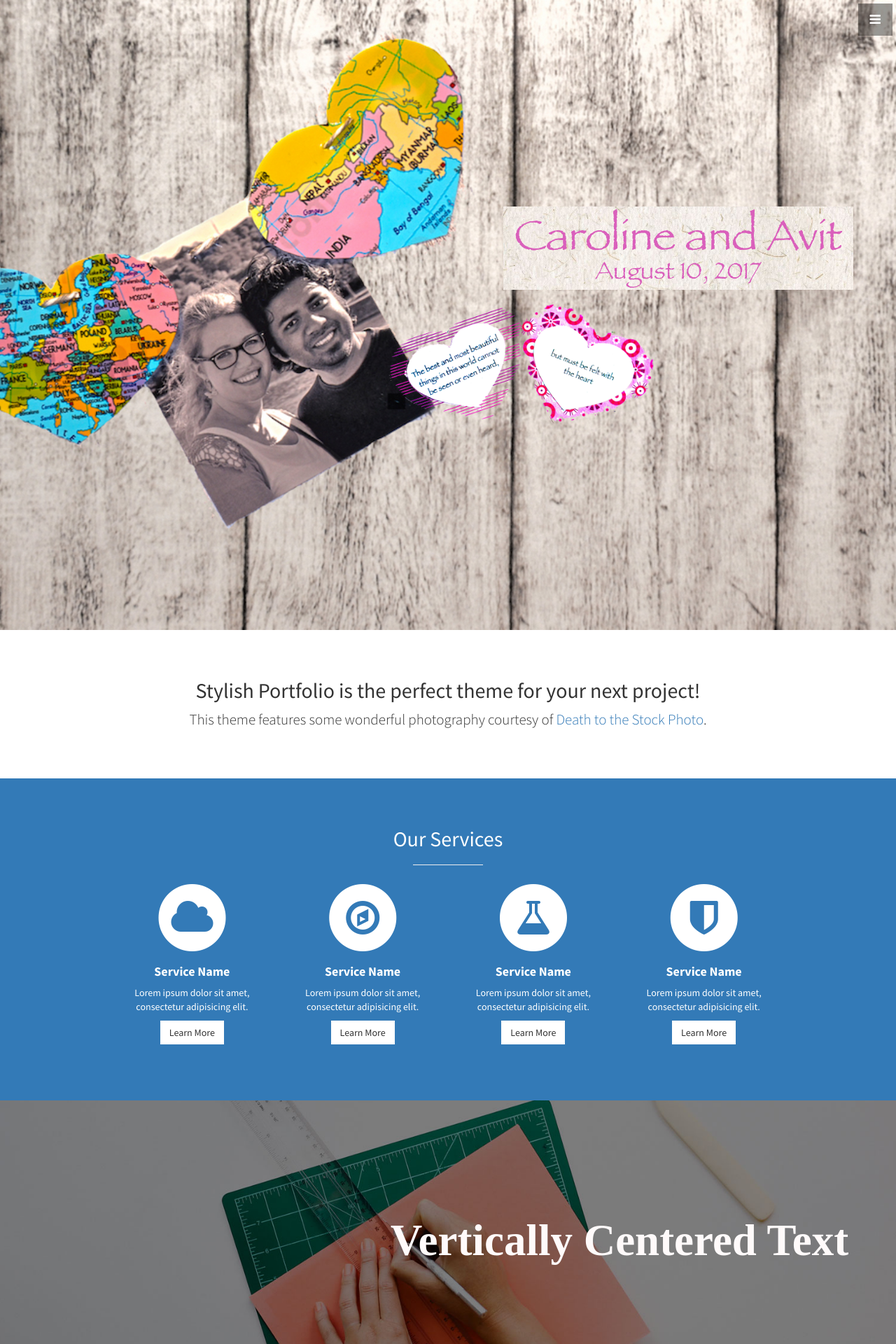
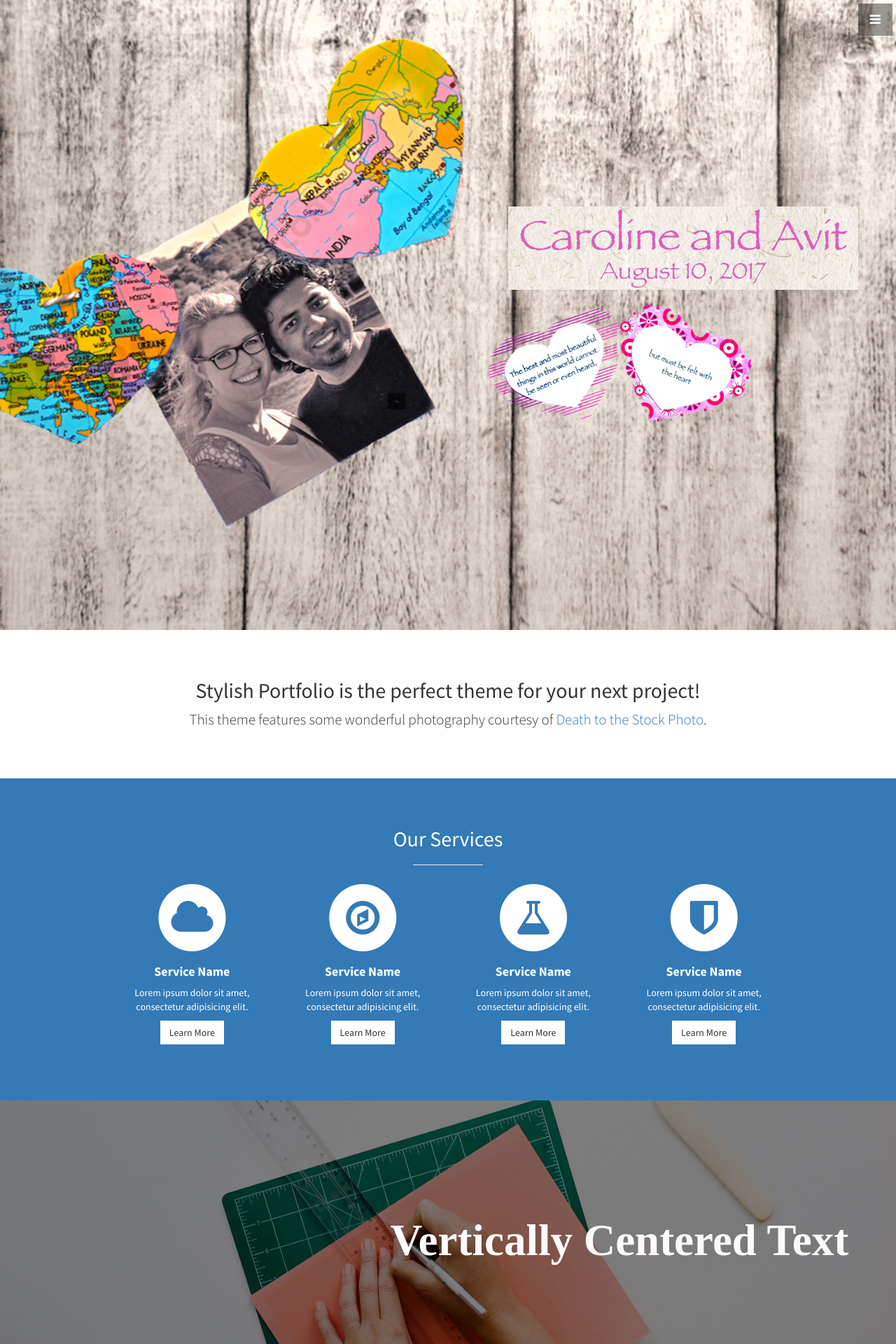
Before and after one commit to MonchiLin/carowedavit.github.io, a Jekyll site: the page built from index.html, in a window 1280 px wide. Shown: the top 1920 px of the page at 70% size. Built offline with Jekyll 4.4.1, drawn with Linux system fonts in a browser that asks for light colours.

Commit message:
front page updated

```diff
--- a/_includes/header.html
+++ b/_includes/header.html
@@ -1,8 +1,8 @@
 <header id="top" class="header">
   <div class="text-vertical-center">
-   <img src="img/qh.jpg" alt="Wedding quotes" style="width:500px; margin-left: 12em;">
+   <img src="img/qh.jpg" alt="Wedding quotes" style="width:500px; margin-left: 13em;">
    <br>
    <br>
-   <img src="img/qh.gif" alt="Wedding quotes" style="width:380px; margin-left: 15em;">
+   <img src="img/qh.gif" alt="Wedding quotes" style="width:380px; margin-left: 35em;">
   </div>
 </header>
```
